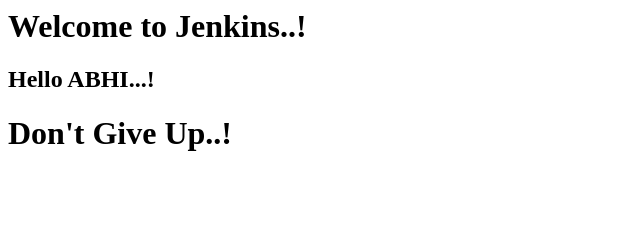
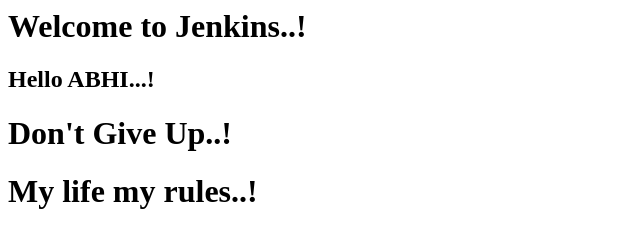
Before and after one commit to abhishekdk16/html, a plain HTML site: page index.html in a window 1280 px wide. Shown: the whole page, without its empty margins (0-640 px from the left). Drawn offline with Linux system fonts and the light colour scheme.

Commit message:
Update index.html

```diff
--- a/index.html
+++ b/index.html
@@ -1,3 +1,4 @@
 <h1>Welcome to Jenkins..!</h1>
 <h2>Hello ABHI...!</h2>
 <h1>Don't Give Up..!</h1>
+<h1>My life my rules..!</h1>
```
